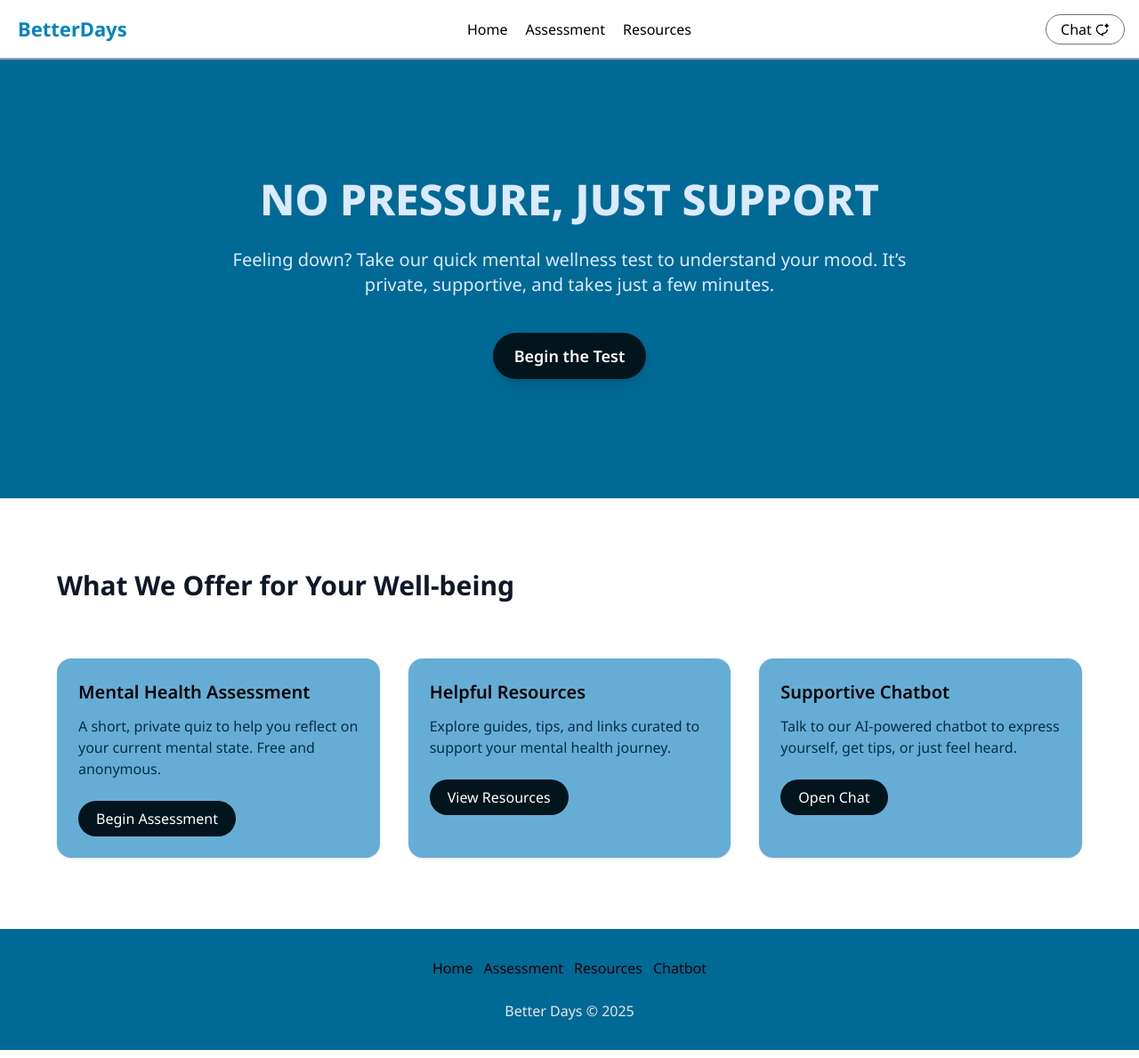
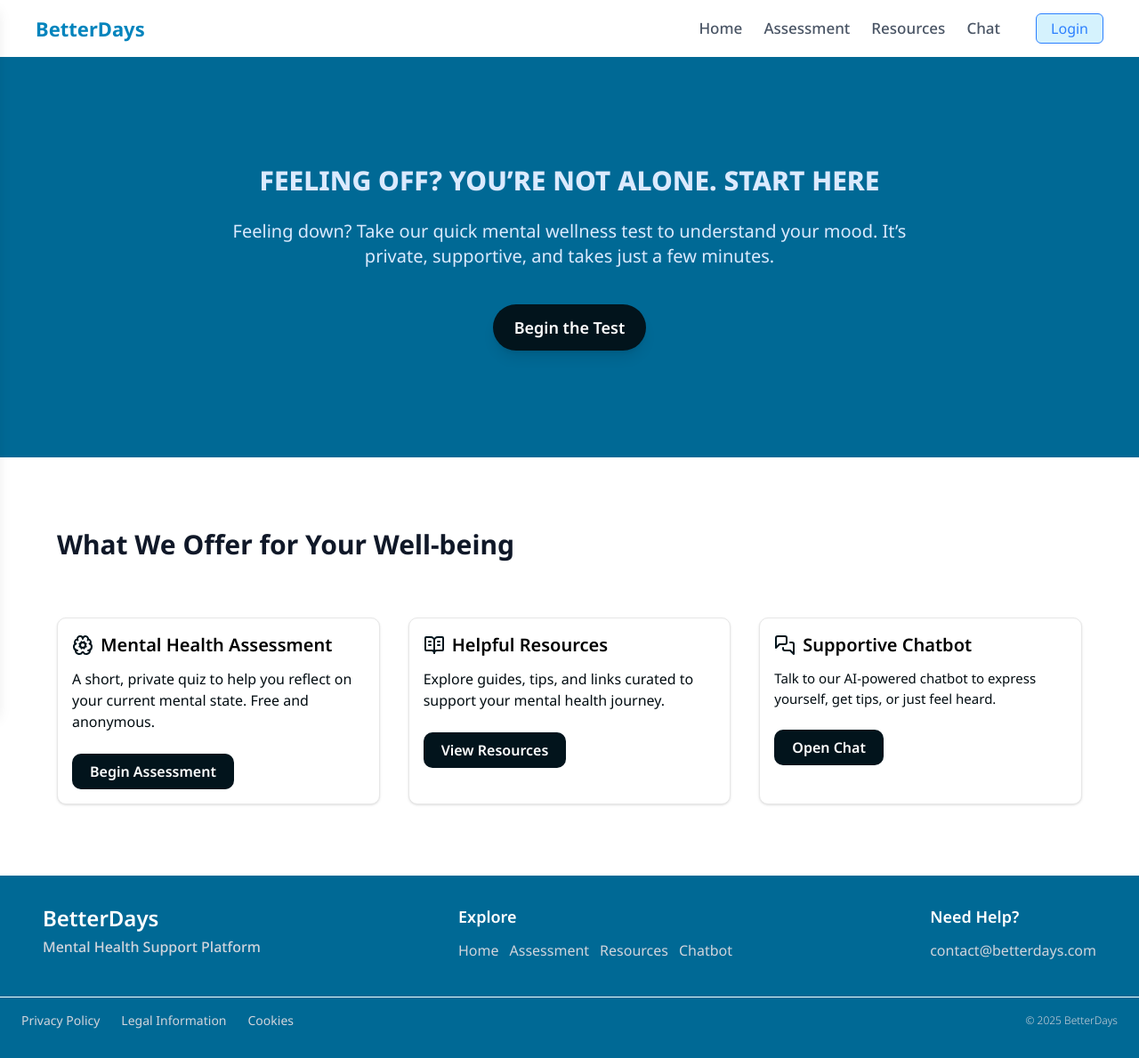
Before and after one commit to bichitrabehera/betterdays-react, a React (Vite) app in the folder client/: page / in a window 1280 px wide. Shown: the whole page at 89% size. Built offline with nearby package versions, Linux system fonts and the light colour scheme.

Commit message:
redesign

```diff
--- a/client/package.json
+++ b/client/package.json
@@ -14,6 +14,7 @@
     "lucide-react": "^0.487.0",
     "react": "^19.0.0",
     "react-dom": "^19.0.0",
+    "react-icons": "^5.5.0",
     "react-router-dom": "^7.5.0",
     "remixicon": "^4.6.0",
     "tailwindcss": "^4.1.3"
--- a/client/src/App.jsx
+++ b/client/src/App.jsx
@@ -11,7 +11,7 @@ const App = () => {
   return (
     <>
       <Header />
-      <main className="pt-15"> {/* Add top padding to prevent overlap */}
+      <main>
         <ScrollToTop />
         <Routes>
           <Route path="/" element={<Home />} />
--- a/client/src/components/Assessment.jsx
+++ b/client/src/components/Assessment.jsx
@@ -98,11 +98,11 @@ const Assessment = () => {
     return (
         <>
             <div className="min-h-screen ">
-                <div className="container mx-auto px-4 py-12">
+                <div className="container mx-auto px-4 py-4">
                     <div className="max-w-2xl mx-auto">
                         <div className="text-center mb-8">
                             <h1 className="text-2xl font-bold text-gray-800 mb-2">Mental Health Check-In</h1>
-                            <p className="text-gray-600">
+                            <p className="text-gray-600 text-[15px]">
                                 This self-assessment is based on the PHQ-9 depression screening tool. It's not a diagnosis, but can help identify symptoms.
                             </p>
                         </div>
--- a/client/src/components/Footer.jsx
+++ b/client/src/components/Footer.jsx
@@ -2,20 +2,41 @@ import React from 'react';
 
 const Footer = () => {
     return (
-        <footer className="bg-[#006995] text-black  py-8 ">
-            <div className="max-w-screen-xl mx-auto px-4 ">
-                <div className="flex flex-col items-center space-y-6 ">
+        <footer className="bg-[#006995] text-gray-300 py-8">
+            <div className="max-w-screen-xl mx-auto px-6 sm:px-8 lg:px-12 flex flex-col md:flex-row justify-between items-start space-y-6 md:space-y-0">
+                {/* Logo and Branding */}
+                <div className="flex flex-col items-start md:max-w-xs">
+                    <h4 className="text-2xl text-white font-semibold mb-1">BetterDays</h4>
+                    <p className="text-base text-gray-300 font-medium">Mental Health Support Platform</p>
+                </div>
 
-                    <div className="flex flex-wrap justify-center gap-3">
-                        <a href="/" className="hover:text-white transition-colors">Home</a>
-                        <a href="/assessment" className="hover:text-white transition-colors">Assessment</a>
-                        <a href="/resources" className="hover:text-white transition-colors">Resources</a>
-                        <a href="/chatbot" className="hover:text-white transition-colors">Chatbot</a>
-                    </div>
+                {/* Navigation */}
+                <div className="flex flex-col space-y-3">
+                    <h4 className="text-lg text-white font-semibold">Explore</h4>
+                    <ul className="space-y-2 text-base flex gap-3">
+                        <li><a href="/" className="hover:text-white transition duration-300 ease-in-out">Home</a></li>
+                        <li><a href="/assessment" className="hover:text-white transition duration-300 ease-in-out">Assessment</a></li>
+                        <li><a href="/resources" className="hover:text-white transition duration-300 ease-in-out">Resources</a></li>
+                        <li><a href="/chatbot" className="hover:text-white transition duration-300 ease-in-out">Chatbot</a></li>
+                    </ul>
+                </div>
 
-                    <div className=" text-gray-200">
-                        Better Days © {new Date().getFullYear()}
-                    </div>
+                {/* Contact Info */}
+                <div className="flex flex-col space-y-3">
+                    <h4 className="text-lg text-white font-semibold">Need Help?</h4>
+                    <p className="text-base">contact@betterdays.com</p>
+                </div>
+            </div>
+
+            {/* Bottom Legal Links */}
+            <div className="max-w-screen-xl mx-auto px-6 mt-8 pt-4 border-t border-white flex flex-col sm:flex-row justify-between items-center text-sm text-gray-300">
+                <div className="flex space-x-6 mb-4 sm:mb-0">
+                    <a href="#" className="hover:text-white transition duration-300 ease-in-out">Privacy Policy</a>
+                    <a href="#" className="hover:text-white transition duration-300 ease-in-out">Legal Information</a>
+                    <a href="#" className="hover:text-white transition duration-300 ease-in-out">Cookies</a>
+                </div>
+                <div className="text-xs font-light text-center sm:text-left">
+                    © {new Date().getFullYear()} BetterDays
                 </div>
             </div>
         </footer>
--- a/client/src/components/Header.jsx
+++ b/client/src/components/Header.jsx
@@ -6,68 +6,65 @@ export default function Navbar() {
     const [isOpen, setIsOpen] = useState(false);
 
     return (
-        <div className="header bg-white py-3 px-4 flex fixed top-0 left-0 right-0 border-b-2 border-gray-400 justify-between items-center w-full mb-24 z-50">
-            <div className="logo">
-                <h4 className="text-[22px] text-[#0084bd] p-1 font-bold">BetterDays</h4>
+        <>
+            <nav className=" bg-white shadow-md z-50">
+                <div className="max-w-screen-xl mx-auto px-4 sm:px-6 lg:px-10 flex justify-between items-center h-16">
+                    <div className="flex items-center">
+                        <h4 className="text-[22px] text-[#0084bd] font-bold">BetterDays</h4>
                     </div>
 
-            {/* Desktop Nav */}
-            <div className="hidden md:flex nav-links">
-                <ul className="flex items-center justify-evenly">
-                    <li className="ml-5 text-[16px] text-black hover:underline">
-                        <Link to="/">Home</Link>
-                    </li>
-                    <li className="ml-5 text-[16px] text-black hover:underline">
-                        <Link to="/assessment">Assessment</Link>
-                    </li>
-                    <li className="ml-5 text-[16px] text-black hover:underline">
-                        <Link to="/resources">Resources</Link>
-                    </li>
-                </ul>
+                    <div className="hidden md:flex gap-6 items-center">
+                        <Link to="/" className="text-[17px] text-gray-600 font-medium hover:text-blue-700 hover:underline">Home</Link>
+                        <Link to="/assessment" className="text-[17px] text-gray-600 font-medium hover:text-blue-700 hover:underline">Assessment</Link>
+                        <Link to="/resources" className="text-[17px] text-gray-600 font-medium hover:text-blue-700 hover:underline">Resources</Link>
+                        <Link to="/chatbot" className="text-[17px] text-gray-600 font-medium hover:text-blue-700 hover:underline">Chat</Link>
+                        <button className="ml-4 px-4 py-1 bg-[#d5f2fd] border border-blue-500 text-blue-500 rounded-md hover:bg-blue-50 transition">Login</button>
                     </div>
 
-            <div className="flex">
-                <button className="ml-10 text-[16px] text-black px-4 py-1 rounded-full border-gray-500 border-1 hover:bg-blue-400">
-                    <Link to="/chatbot">Chat <i className="ri-chat-ai-line"></i></Link>
-                </button>
-                <div className="md:hidden ml-3 mr-2 flex">
+                    <div className="md:hidden flex items-center">
                         <button
                             onClick={() => setIsOpen(!isOpen)}
-                        className="text-black items-center justify-center"
                             aria-label={isOpen ? 'Close menu' : 'Open menu'}
+                            className="text-black focus:outline-none"
                         >
-                        {isOpen ? <X size={20} /> : <Menu size={22} />}
+                            {isOpen ? <X size={24} /> : <Menu size={24} />}
                         </button>
                     </div>
                 </div>
+            </nav>
 
-            {/* Mobile Nav */}
             <div
-                className={`fixed top-0 right-0 h-full w-2/4 bg-[#006995] text-white z-50 p-6 transition-transform duration-300 ${isOpen ? 'translate-x-0' : 'translate-x-full'
+                className={`fixed top-0 left-0 h-full w-[240px] bg-white shadow-lg z-40 transform transition-transform duration-300 ${
+                    isOpen ? 'translate-x-0' : '-translate-x-full'
                 }`}
             >
-                <button
-                    onClick={() => setIsOpen(false)}
-                    className="mb-6"
-                    aria-label="Close menu"
-                >
-                    <X size={20} />
-                </button>
-                <ul className="flex flex-col space-y-2 text-base font-medium text-gray-100">
-                    {[{ to: '/', label: 'Home' }, { to: '/assessment', label: 'Assessment' }, { to: '/resources', label: 'Resources' }]
-                        .map((item, i) => (
+                <div className="p-6">
+                    <h4 className="text-[24px] text-[#0084bd] font-bold mb-8">BetterDays</h4>
+                    <ul className="flex flex-col gap-4 text-[17px] font-medium text-gray-700">
+                        {[
+                            { to: '/', label: 'Home' },
+                            { to: '/assessment', label: 'Assessment' },
+                            { to: '/resources', label: 'Resources' },
+                            { to: '/chatbot', label: 'Chat' },
+                        ].map((item, i) => (
                             <li key={i}>
                                 <Link
                                     to={item.to}
                                     onClick={() => setIsOpen(false)}
-                                    className="block w-full px-4 py-2 rounded-md hover:bg-blue-100 hover:text-blue-700 transition-colors duration-200"
+                                    className="block px-3 py-2 rounded-md hover:bg-blue-100 hover:text-blue-700 transition"
                                 >
                                     {item.label}
                                 </Link>
                             </li>
                         ))}
+                        <li>
+                            <button className="mt-4 w-full px-3 py-2 border border-blue-500 text-blue-500 rounded-md hover:bg-blue-50 transition">
+                                Login
+                            </button>
+                        </li>
                     </ul>
                 </div>
             </div>
+        </>
     );
 }
--- a/client/src/components/Home.jsx
+++ b/client/src/components/Home.jsx
@@ -1,29 +1,33 @@
 import React from 'react';
 import { Link } from 'react-router-dom';
 import Footer from './Footer';
+import { BrainCog, BookOpenText, MessagesSquare } from 'lucide-react';
 
 const Home = () => {
     return (
         <>
             <section
                 id="home"
-                className="bg-[#006995] min-h-[500px] flex flex-col justify-center items-center px-6 py-16 text-center"
+                className="bg-[#006995] min-h-[450px] flex flex-col justify-center items-center px-6 py-16 text-center"
             >
                 <div className="max-w-3xl">
-                    <h1 className="text-4xl md:text-5xl font-extrabold uppercase text-blue-100 mb-6 leading-tight">
-                        No Pressure, Just Support
+                    <h1 className="text-2xl md:text-3xl font-extrabold uppercase text-blue-100 mb-6 leading-tight">
+                        Feeling off? You’re not alone. Start here
                     </h1>
-                    <p className="text-lg md:text-xl text-blue-100 mb-10">
+
+                    <p className="text-[16px] md:text-xl text-blue-100 mb-10">
                         Feeling down? Take our quick mental wellness test to understand your mood.
                         It’s private, supportive, and takes just a few minutes.
                     </p>
+
                     <Link to="/Assessment">
-                        <button className="bg-[#02141c] text-white text-base md:text-lg font-semibold px-6 py-3 rounded-full shadow-lg hover:bg-blue-700 transition duration-300">
+                        <button className="bg-[#02141c] text-white text-base md:text-lg font-semibold px-6 py-3 rounded-full shadow-lg hover:bg-[#232323] transition duration-300">
                             Begin the Test
                         </button>
                     </Link>
                 </div>
             </section>
+
             <section className="bg-white py-20 px-6">
                 <div className="max-w-6xl mx-auto flex-start">
                     <h1 className="text-2xl md:text-3xl font-bold text-gray-900 mb-16">
@@ -32,39 +36,48 @@ const Home = () => {
 
                     <div className="grid grid-cols-1 md:grid-cols-3 gap-8">
                         {/* Assessment Card */}
-                        <div className="bg-[#66add6] p-6 rounded-2xl shadow hover:shadow-lg transition">
-                            <h2 className="text-xl font-semibold text-black mb-3">Mental Health Assessment</h2>
-                            <p className="text-[#042f45] mb-6">
+                        <div className="bg-[#fff] p-4 rounded-[10px] shadow border-1 border-[#e7e7e7] hover:shadow-lg transition">
+                            <div className="flex items-center gap-2 mb-3">
+                                <BrainCog className="w-6 h-6 text-[#02141c]" />
+                                <h2 className="text-xl font-semibold text-black">Mental Health Assessment</h2>
+                            </div>
+                            <p className="text-[#020c11] mb-6">
                                 A short, private quiz to help you reflect on your current mental state. Free and anonymous.
                             </p>
                             <Link to="/assessment">
-                                <button className="bg-[#02141c] text-white px-5 py-2 rounded-full hover:bg-[#033144] transition">
+                                <button className="bg-[#02141c] text-white font-semibold px-5 py-2 rounded-[10px] hover:bg-[#232323] transition">
                                     Begin Assessment
                                 </button>
                             </Link>
                         </div>
 
                         {/* Resources Card */}
-                        <div className="bg-[#66add6] p-6 rounded-2xl shadow hover:shadow-lg transition">
-                            <h2 className="text-xl font-semibold text-black mb-3">Helpful Resources</h2>
-                            <p className="text-[#042f45] mb-6">
+                        <div className="bg-[#fff] p-4 rounded-[10px] shadow border-1 border-[#e7e7e7] hover:shadow-lg transition">
+                            <div className="flex items-center gap-2 mb-3">
+                                <BookOpenText className="w-6 h-6 text-[#02141c]" />
+                                <h2 className="text-xl font-semibold text-black">Helpful Resources</h2>
+                            </div>
+                            <p className="text-[#020c11] mb-6">
                                 Explore guides, tips, and links curated to support your mental health journey.
                             </p>
                             <Link to="/resources">
-                                <button className="bg-[#02141c] text-white px-5 py-2 rounded-full hover:bg-[#033144] transition">
+                                <button className="bg-[#02141c] text-white font-semibold px-5 py-2 rounded-[10px] hover:bg-[#232323] transition">
                                     View Resources
                                 </button>
                             </Link>
                         </div>
 
                         {/* Chatbot Card */}
-                        <div className="bg-[#66add6] p-6 rounded-2xl shadow hover:shadow-lg transition">
-                            <h2 className="text-xl font-semibold text-black mb-3">Supportive Chatbot</h2>
-                            <p className="text-[#042f45] mb-6">
+                        <div className="bg-[#fff] p-4 rounded-[10px] shadow border-1 border-[#e7e7e7] hover:shadow-lg transition">
+                            <div className="flex items-center gap-2 mb-3">
+                                <MessagesSquare className="w-6 h-6 text-[#02141c]" />
+                                <h2 className="text-xl font-semibold text-black">Supportive Chatbot</h2>
+                            </div>
+                            <p className="text-[#020c11] text-[15px] mb-6">
                                 Talk to our AI-powered chatbot to express yourself, get tips, or just feel heard.
                             </p>
                             <Link to="/chatbot">
-                                <button className="bg-[#02141c] text-white px-5 py-2 rounded-full hover:bg-[#033144] transition">
+                                <button className="bg-[#02141c] text-white font-semibold px-5 py-2 rounded-[10px] hover:bg-[#232323] transition">
                                     Open Chat
                                 </button>
                             </Link>
@@ -74,7 +87,6 @@ const Home = () => {
             </section>
 
             <Footer />
-
         </>
     );
 };
```
Also changed, not shown: client/src/components/Chatbot.jsx (+28 -20 lines), client/src/components/Resources.jsx (+38 -45 lines), client/src/index.css (+2 -11 lines), 1 other file (tests, documents, lock files or other folders). Lines whose indentation alone changed are shown as unchanged.
